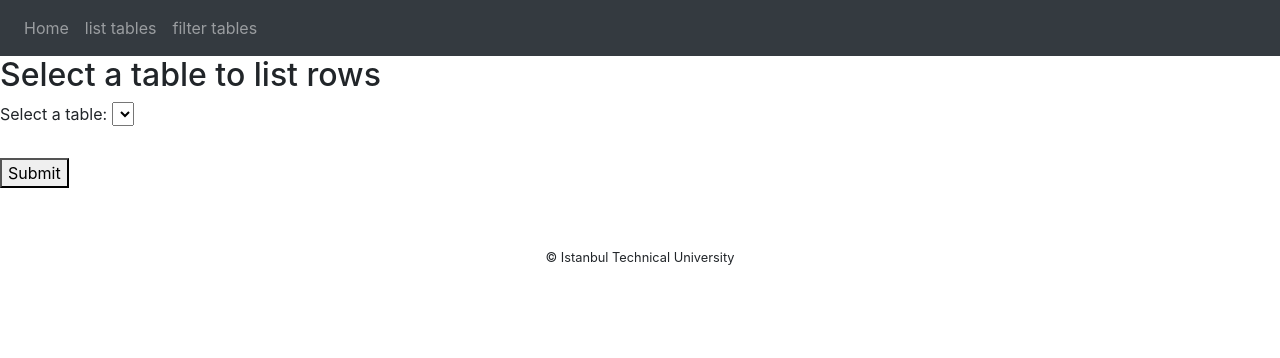
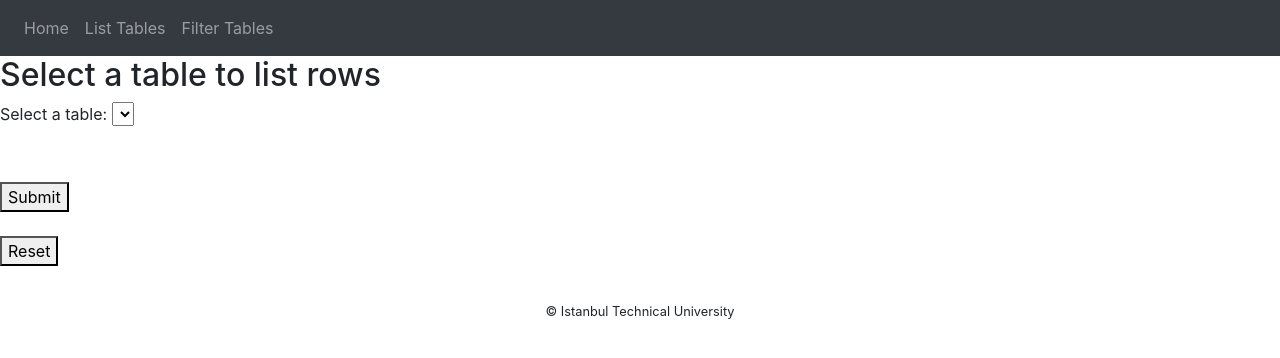
Before and after one commit to qwertymert/Formula1-Database-blg317e-project, a Flask app: page /filter_table in a window 1280 px wide. Shown: the top 358 px of the page. Run offline with Flask 3, Linux system fonts and the light colour scheme; lists and menus that the app fills with data are empty; some libraries are stand-ins or nearby versions.

Commit message:
improved filter

```diff
--- a/templates/filter_table.html
+++ b/templates/filter_table.html
@@ -11,7 +11,7 @@
     <select name="table-name" id="table-name">
         {% if table_names %}
             {% for table_name in table_names %}
-                <option value="{{ table_name }}">{{ table_name }}</option>
+                <option {% if default_table == table_name %} selected="selected" {% endif %} value="{{ table_name }}">{{ table_name }}</option>
             {% endfor %}
         {% endif %}
     </select>
@@ -23,7 +23,7 @@
     <select name="column-name" id="column-name">
         {% if columns %}
             {% for column in columns %}
-                <option value="{{ column }}">{{ column }}</option>
+                <option {% if default_column == column %} selected="selected" {% endif %} value="{{ column }}">{{ column }}</option>
             {% endfor %}
         {% endif %}
     </select>
@@ -36,9 +36,15 @@
     <label for="filter">Filter {{ column_name }}:</label>
     <input type="text" name="filter" id="filter">
     {% endif %}
-    <button type="submit">Submit</button>
+    <br>
+    <button type="submit" name="submit">Submit</button>
     </form>
-    <br><br>
+    <br>
+    <!-- Add reset button that resets the form -->
+    <form action="{{ url_for("filter_table")}}" method="post">
+    <button type="submit" name="reset">Reset</button>
+    </form>
+    <br>
 
     <h1 class="title">{% if title and table %} {{title}} {% endif %}</h1>
 
--- a/templates/layout.html
+++ b/templates/layout.html
@@ -36,8 +36,8 @@
       <div class="collapse navbar-collapse" id="navbar">
         <div class="navbar-nav">
           <a class="nav-item nav-link" id="home" href="/">Home</a>
-          <a class="nav-item nav-link" id="tables" href="/select_table">list tables</a>
-          <a class="nav-item nav-link" id="tables" href="/filter_table">filter tables</a>
+          <a class="nav-item nav-link" id="tables" href="/select_table">List Tables</a>
+          <a class="nav-item nav-link" id="tables" href="/filter_table">Filter Tables</a>
         </div>
       </div>
     </nav>
--- a/views.py
+++ b/views.py
@@ -37,6 +37,11 @@ def filter_table():
 
     if request.method == "POST":
 
+
+        # check if reset button was pressed
+        if "reset" in request.form:
+            return render_template("filter_table.html", table_names=names)
+
         # getting input with name = table-name in HTML
         table_name = request.form.get("table-name")
 
@@ -47,11 +52,11 @@ def filter_table():
         column_name = request.form.get("column-name")
 
         if column_name is None:
-            return render_template("filter_table.html", title=table_name, columns=cols, table_names=names)
+            return render_template("filter_table.html", title=table_name, columns=cols, table_names=names, default_table=table_name)
 
         value = request.form.get("filter")
         if value is None:
-            return render_template("filter_table.html", title=table_name, column_name=column_name, columns=cols, table_names=names)
+            return render_template("filter_table.html", title=table_name, column_name=column_name, columns=cols, table_names=names, default_table=table_name, default_column=column_name)
 
         # value can be a string or a number, so filter with SQL accordingly
         if value.isnumeric():
```
